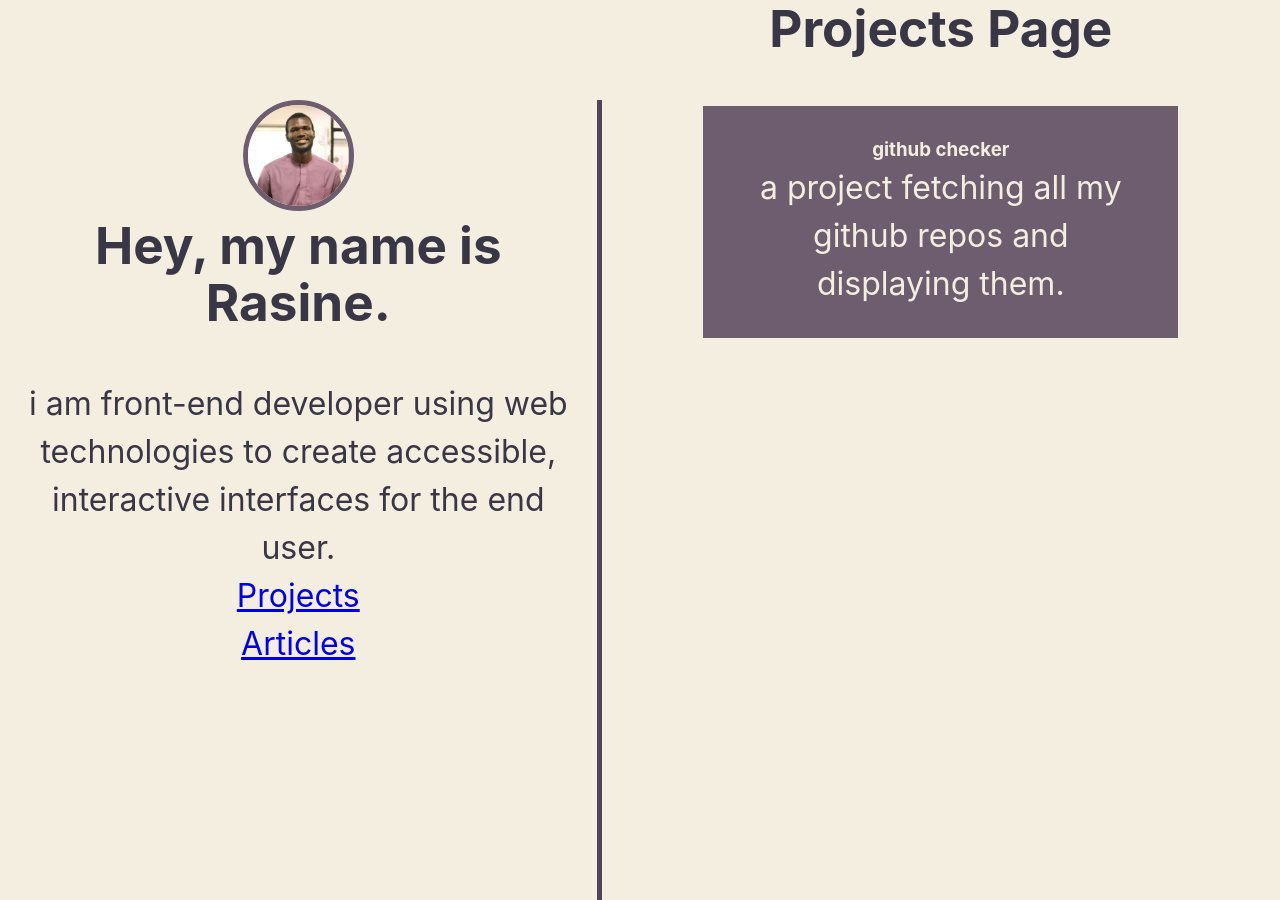
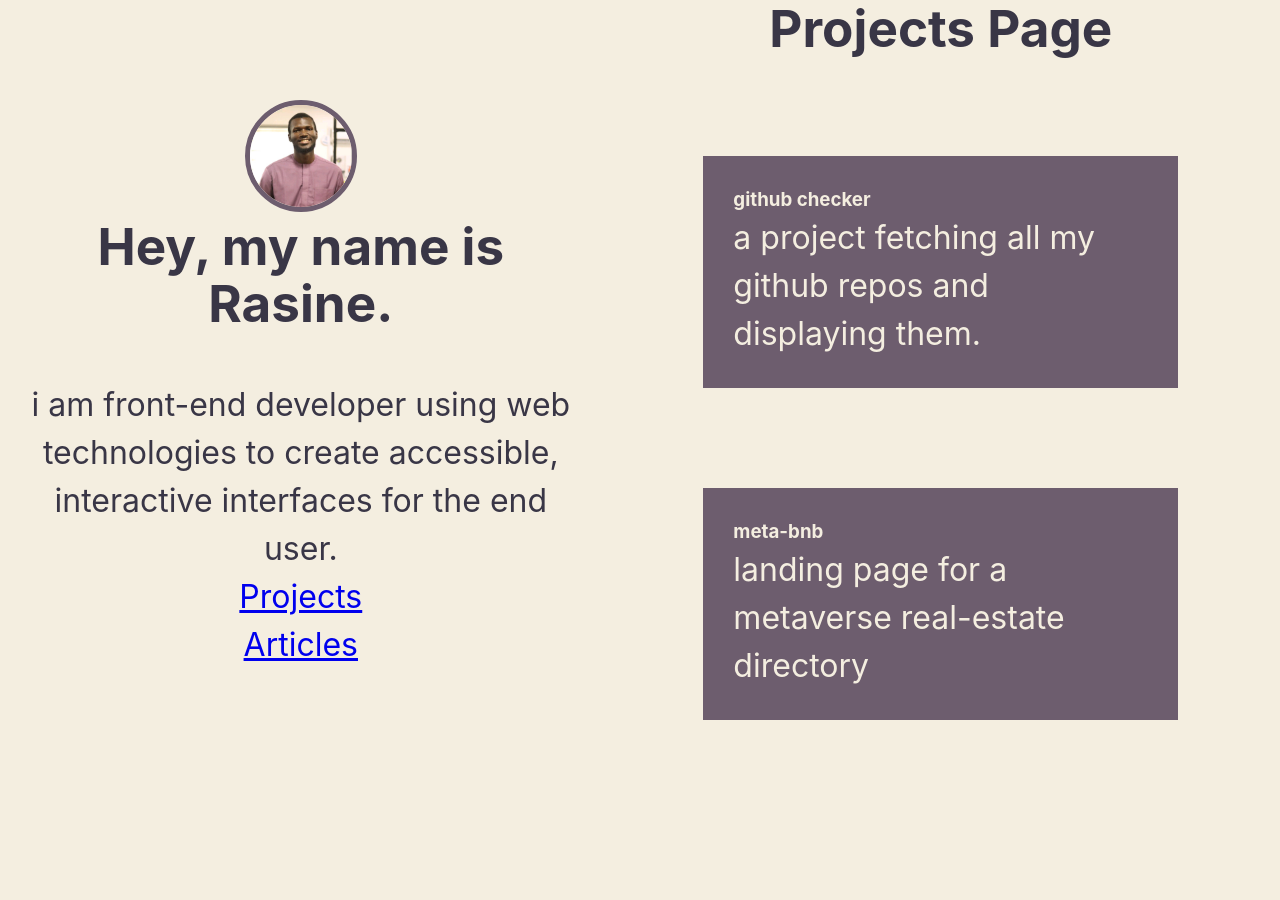
Before and after one commit to eyesaidyo/rasine-portfolio, a React (Vite) app: page / in a window 1280 px wide. Built offline with nearby package versions, Linux system fonts and the light colour scheme.

Commit message:
added 2nd ProjectItem

```diff
--- a/src/App.css
+++ b/src/App.css
@@ -5,4 +5,5 @@
   display: grid;
   grid-template-columns: 47% 1fr;
   height: 100%;
+  overflow-y: hidden;
 }
--- a/src/components/IntroNav/IntroNavStyles.jsx
+++ b/src/components/IntroNav/IntroNavStyles.jsx
@@ -5,7 +5,7 @@ export const IntroWrapper = styled.div`
 margin-top: 100px;
 height: 100vh;
 padding: 0 20px;
-border-right:5px solid #4F4557;
+/* border-right:5px solid #4F4557; */
 & h1{
   margin-bottom: 50px;
 }
--- a/src/components/ProjectItem/ProjectItemStyles.jsx
+++ b/src/components/ProjectItem/ProjectItemStyles.jsx
@@ -4,7 +4,12 @@ export const ProjectItemWrap = styled.div`
   width: 70%;
   background-color: #6D5D6E;
   padding: 30px;
+  margin-top: 50px;
   & h3, p{
     color: #F4EEE0;
+    text-align: left;
+  }
+  :hover{
+    padding: 40px;
   }
 `
--- a/src/components/Projects/Projects.jsx
+++ b/src/components/Projects/Projects.jsx
@@ -6,6 +6,7 @@ const Projects = () => {
     <ProjectsWrapper>
       <h1>Projects Page</h1>
       <ProjectItem title={'github checker'} summary='a project fetching all my github repos and displaying them.' />
+      <ProjectItem title={'meta-bnb'} summary='landing page for a metaverse real-estate directory' />
     </ProjectsWrapper >
   )
 }
--- a/src/components/Projects/ProjectsStyles.jsx
+++ b/src/components/Projects/ProjectsStyles.jsx
@@ -4,8 +4,8 @@ display: flex;
 flex-direction:column;
 align-items: center;
 gap: 50px;
-overflow-y: auto;
-height: 100vh;
+overflow-y: hidden;
+height: 100%;
  h1{
   text-align: center;
 }
```
